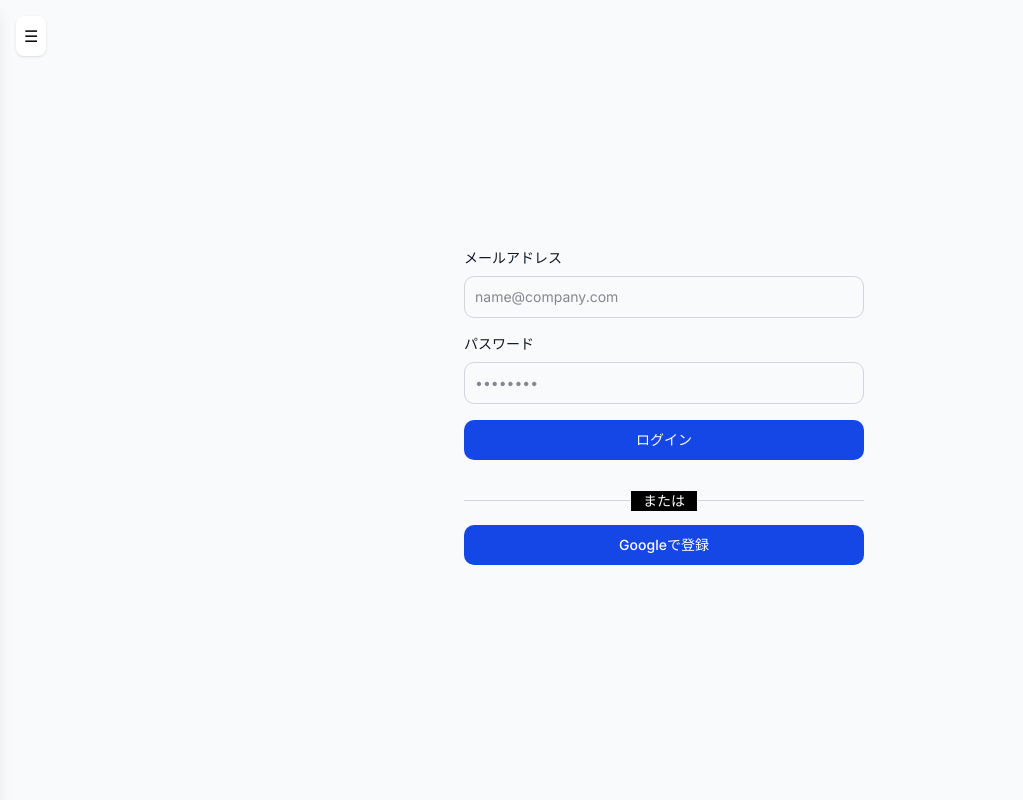
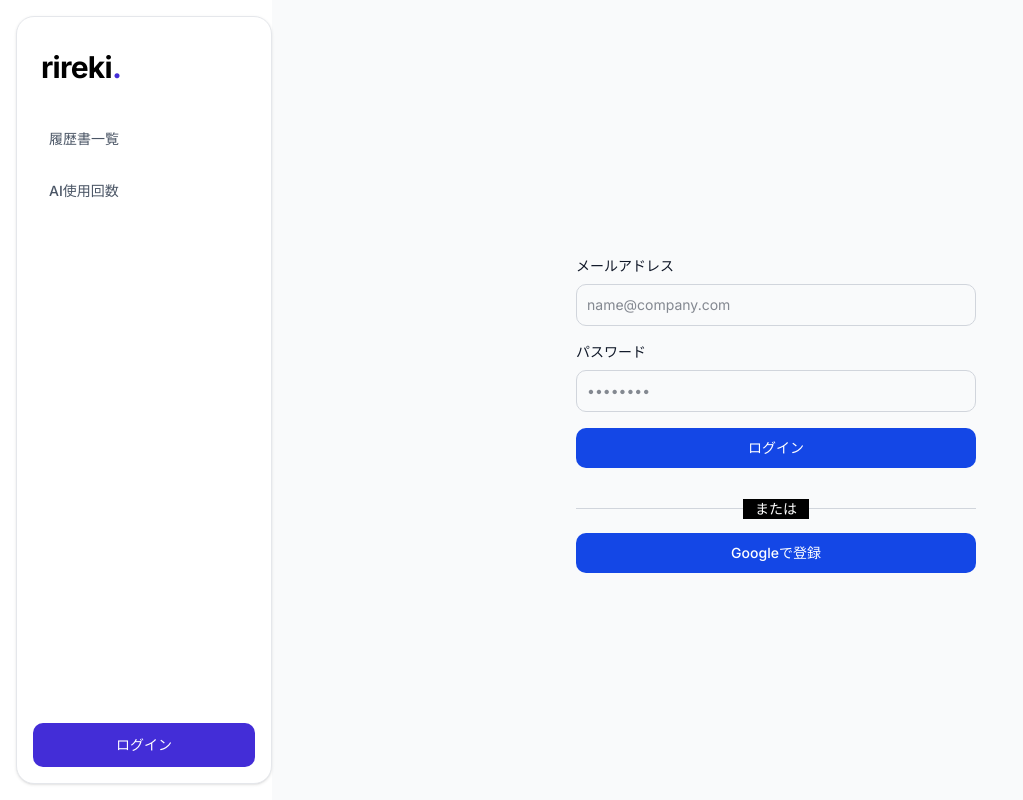
Before and after one commit to Kawagoe53/oriapp_resume_app, a Next.js app: page /login in a window 1280 px wide. Shown: the whole page, without its empty margins (0-1023 px from the left). Built offline with nearby package versions, Linux system fonts and the light colour scheme; no server answers.

Commit message:
feat: サイドバーを常時表示し認証画面でも共有

```diff
--- /dev/null
+++ b/app/(main)/(protected)/layout.tsx
@@ -0,0 +1,19 @@
+"use client";
+
+import { useRouteGuard } from "@/app/_hooks/useRouteGuard";
+import { SWRConfig } from "swr";
+
+const createCache = () => new Map();
+
+export default function ProtectedLayout({ children }: { children: React.ReactNode }) {
+  const { session, isLoading } = useRouteGuard();
+
+  if (isLoading) return <p role="status">ログイン状態を確認中…</p>;
+  if (!session) return null;
+
+  return (
+    <SWRConfig key={session.user.id} value={{ provider: createCache }}>
+      {children}
+    </SWRConfig>
+  );
+}
--- a/app/(main)/layout.tsx
+++ b/app/(main)/layout.tsx
@@ -1,7 +1,9 @@
 "use client";
 
+import { useSupabaseSession } from "@/app/_hooks/useSupabaseSession";
+import { supabase } from "@/app/_libs/supabase";
 import Link from "next/link";
-import { usePathname } from "next/navigation";
+import { usePathname, useRouter } from "next/navigation";
 import { useState } from "react";
 
 export default function ResumeLayout({
@@ -10,52 +12,91 @@ export default function ResumeLayout({
   children: React.ReactNode;
 }) {
   const pathname = usePathname();
-  const [isOpen, setIsOpen] = useState(false);
+  const router = useRouter();
+  const { session, isLoading } = useSupabaseSession();
+  const isLoggedIn = Boolean(session);
+  const [isSigningOut, setIsSigningOut] = useState(false);
+  const [authError, setAuthError] = useState<string | null>(null);
 
-  const isSelected = (href: string) => pathname.startsWith(href);
+  const handleSignOut = async () => {
+    setIsSigningOut(true);
+    setAuthError(null);
+    try {
+      const { error } = await supabase.auth.signOut({ scope: "local" }); //現在のセッションをログアウトして
+      if (error) throw error; //戻ってきたオブジェクトにerrorが含まれていたらエラーを投げる。
+
+      router.replace("/login");
+    } catch {
+      setAuthError("ログアウトできませんでした。もう一度お試しください。");
+    } finally {
+      setIsSigningOut(false);
+    }
+  };
+  const isSelected = (href: string) =>
+    pathname === href || pathname.startsWith(`${href}/`);
 
   return (
     <>
-      {/* ハンバーガー */}
-      <div
-        className="resume-navigation fixed top-4 left-4 z-50"
-        onMouseEnter={() => setIsOpen(true)}
-      >
-        <button className="rounded-md bg-white p-2 shadow">☰</button>
-      </div>
+      <aside className="resume-navigation fixed inset-y-4 left-4 z-40 flex w-64 flex-col overflow-y-auto rounded-2xl border border-gray-200 bg-white shadow-sm">
+        <Link
+          href={isLoggedIn ? "/resumes" : "/login"}
+          className="mx-6 my-8 inline-block self-start rounded text-3xl font-bold tracking-tight text-black focus-visible:outline-2 focus-visible:outline-offset-4 focus-visible:outline-indigo-600"
+        >
+          rireki<span className="text-indigo-700">.</span>
+        </Link>
 
-      {/* サイドバー */}
-      <aside
-        onMouseLeave={() => setIsOpen(false)}
-        className={`
-          resume-navigation fixed left-0 top-0 z-40 h-screen w-64
-          bg-gray-100 shadow-lg
-          transition-transform duration-300
-          ${isOpen ? "translate-x-0" : "-translate-x-full"}
-        `}
-      >
-        <div className="pt-16">
+        <nav className="space-y-2 px-4">
           <Link
-            href="/resumes"
-            className={`block p-4 hover:bg-blue-100 ${
-              isSelected("/resumes") ? "bg-blue-100" : ""
+            href={isLoggedIn ? "/resumes" : "/login"}
+            className={`block rounded-lg px-4 py-3 text-sm font-medium focus-visible:outline-2 focus-visible:outline-offset-2 focus-visible:outline-indigo-600 ${
+              isSelected("/resumes")
+                ? "bg-indigo-50 text-indigo-700"
+                : "text-gray-600 hover:bg-gray-50 hover:text-gray-900"
             }`}
           >
             履歴書一覧
           </Link>
 
           <Link
-            href="/aiUsage"
-            className={`block p-4 hover:bg-blue-100 ${
-              isSelected("/aiUsage") ? "bg-blue-100" : ""
+            href={isLoggedIn ? "/aiUsage" : "/login"}
+            className={`block rounded-lg px-4 py-3 text-sm font-medium focus-visible:outline-2 focus-visible:outline-offset-2 focus-visible:outline-indigo-600 ${
+              isSelected("/aiUsage")
+                ? "bg-indigo-50 text-indigo-700"
+                : "text-gray-600 hover:bg-gray-50 hover:text-gray-900"
             }`}
           >
             AI使用回数
           </Link>
+        </nav>
+        <div className="mt-auto px-4 pb-4 pt-8">
+          {authError && (
+            <p className="mb-3 text-sm text-red-700">{authError}</p>
+          )}
+          {isLoading ? (
+            <p className="px-4 py-3 text-sm text-gray-500">
+              ログイン状態を確認中…
+            </p>
+          ) : isLoggedIn ? (
+            <button
+              type="button"
+              onClick={handleSignOut}
+              disabled={isSigningOut}
+              className="w-full rounded-lg border border-gray-200 px-4 py-3 text-left text-sm font-medium text-gray-600 hover:bg-gray-50 focus-visible:outline-2 focus-visible:outline-offset-2 focus-visible:outline-indigo-600 disabled:cursor-wait disabled:opacity-50"
+            >
+              {isSigningOut ? "ログアウト中…" : "ログアウト"}
+            </button>
+          ) : (
+            <Link
+              href="/login"
+              className="block rounded-lg bg-indigo-700 px-4 py-3 text-center text-sm font-medium text-white hover:bg-indigo-800 focus-visible:outline-2 focus-visible:outline-offset-2 focus-visible:outline-indigo-600"
+            >
+              ログイン
+            </Link>
+          )}
         </div>
       </aside>
 
-      <main className="protected-content min-h-screen bg-gray-50 pl-20 pr-8 py-2">
+      <main className="protected-content ml-68 min-h-screen bg-gray-50 px-8 py-4">
         {children}
       </main>
     </>
--- a/app/_hooks/useRouteGuard.ts
+++ b/app/_hooks/useRouteGuard.ts
@@ -9,12 +9,8 @@ export const useRouteGuard = () => {
   useEffect(() => {
     if (isLoading) return; // sessionの取得中は何もしない
 
-    const fetcher = async () => {
-      if (session === null) {
-        router.replace("/login");
-      }
-    };
+    if (session === null) router.replace("/login");
+  }, [router, isLoading, session]);
 
-    fetcher();
-  }, [router, isLoading, session]);
+  return { session, isLoading };
 };
--- a/app/_hooks/useSupabaseSession.ts
+++ b/app/_hooks/useSupabaseSession.ts
@@ -1,25 +1,25 @@
 import { supabase } from "@/app/_libs/supabase";
 import { Session } from "@supabase/supabase-js";
-import { usePathname } from "next/navigation";
 import { useEffect, useState } from "react";
 
+//Supabaseの認証状態を監視して、ログインしているかどうか・読み込み中かどうか・アクセストークンを管理するための処理
 export const useSupabaseSession = () => {
-  // 初期値はundefined、 nullにしてしまうと ロード中,未ログインを区別できない
   const [session, setSession] = useState<Session | null | undefined>(undefined);
-  const [token, setToken] = useState<string | null>(null);
-  const pathname = usePathname(); //今いるURLを取得/resumesとか/loginとか
 
   useEffect(() => {
-    const fetcher = async () => {
-      const {
-        data: { session },
-      } = await supabase.auth.getSession(); //supabaseからsessionを取得
-      setSession(session);
-      setToken(session?.access_token || null); //セッションからtokenあれば返して、なければnull
-    };
+    const {
+      data: { subscription },
+    } = supabase.auth.onAuthStateChange(
+      //Supabaseが提供する関数で、認証状態の変化を通知してくれる。
+      (_event, currentSession) => setSession(currentSession),
+    );
+    return () => subscription.unsubscribe();
+    //関数を返しているため、クリーンアップ関数として、アンマウントされると監視を解除する。
+  }, []);
 
-    fetcher();
-  }, [pathname]); //URL変わるたびにsessionをチェックする
-
-  return { session, isLoading: session === undefined, token };
+  return {
+    session,
+    isLoading: session === undefined,
+    token: session?.access_token ?? null,
+  };
 };
```
